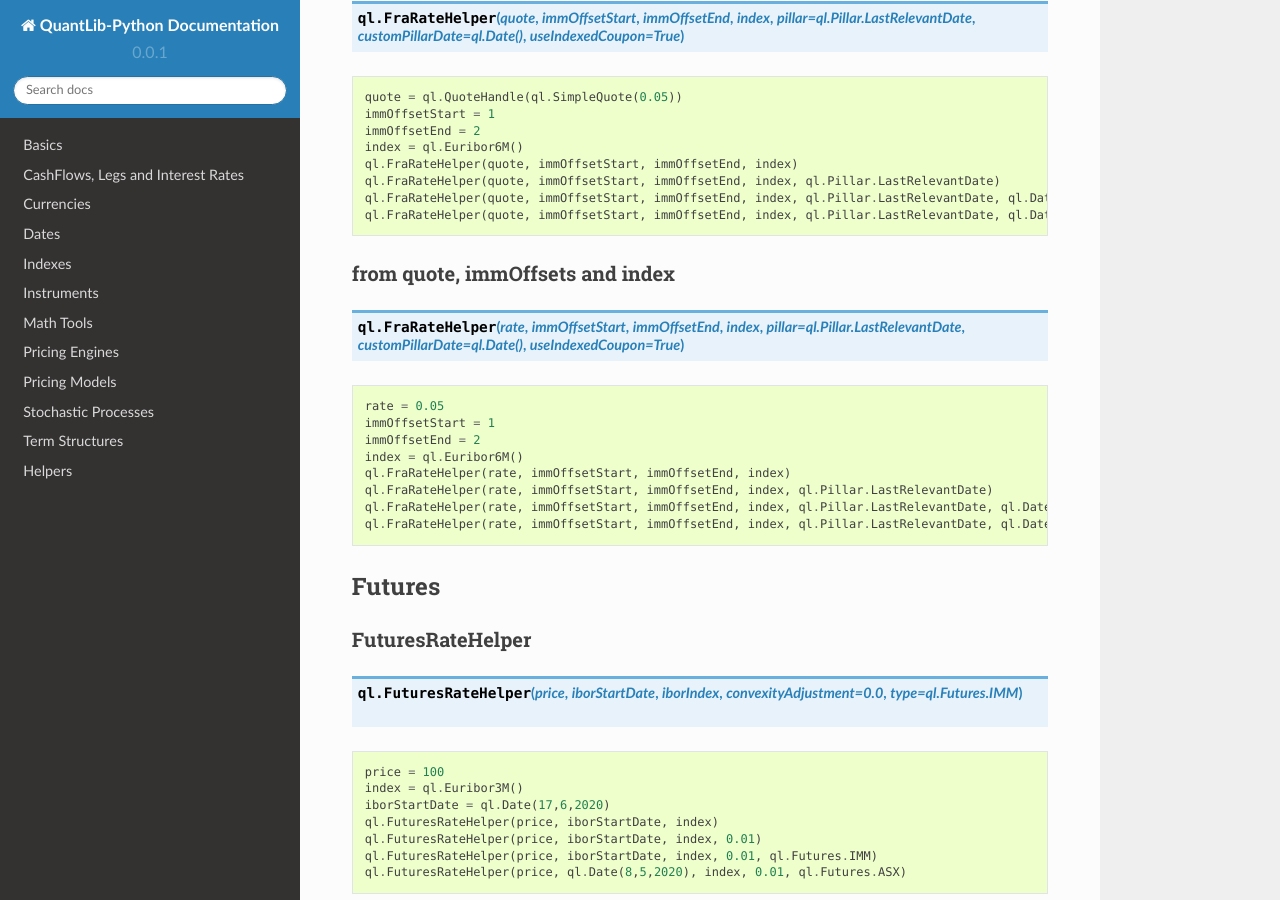
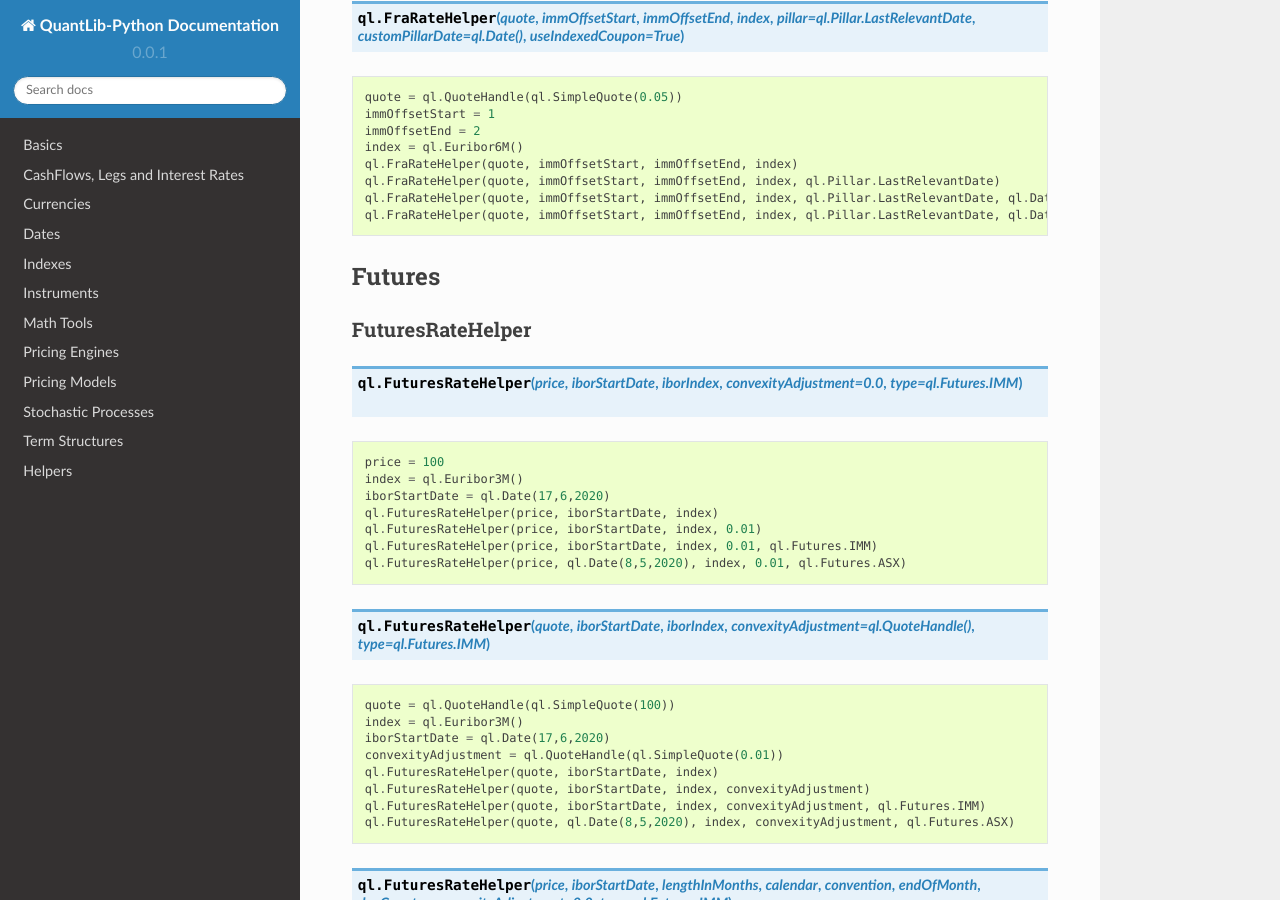
Before and after one commit to nhaga/QuantLib-Python-Docs, a Sphinx documentation site: the page built from docs/helpers/rates.rst, in a window 1280 px wide and 900 px high, scrolled down 2272 px. Built offline with Sphinx 7.4.7 and the Read the Docs theme 2.0.0, drawn with Linux system fonts in a browser that asks for light colours; formulas are drawn with MathJax 3.

Commit message:
removed duplicate from FraHelper

```diff
--- a/docs/helpers/rates.rst
+++ b/docs/helpers/rates.rst
@@ -136,22 +136,6 @@
   ql.FraRateHelper(quote, immOffsetStart, immOffsetEnd, index, ql.Pillar.LastRelevantDate, ql.Date())
   ql.FraRateHelper(quote, immOffsetStart, immOffsetEnd, index, ql.Pillar.LastRelevantDate, ql.Date(), True)
 
-from quote, immOffsets and index
---------------------------------
-
-
-.. function:: ql.FraRateHelper(rate, immOffsetStart, immOffsetEnd, index, pillar=ql.Pillar.LastRelevantDate, customPillarDate=ql.Date(), useIndexedCoupon=True)
-
-.. code-block:: python
-
-  rate = 0.05
-  immOffsetStart = 1
-  immOffsetEnd = 2
-  index = ql.Euribor6M()
-  ql.FraRateHelper(rate, immOffsetStart, immOffsetEnd, index)
-  ql.FraRateHelper(rate, immOffsetStart, immOffsetEnd, index, ql.Pillar.LastRelevantDate)
-  ql.FraRateHelper(rate, immOffsetStart, immOffsetEnd, index, ql.Pillar.LastRelevantDate, ql.Date())
-  ql.FraRateHelper(rate, immOffsetStart, immOffsetEnd, index, ql.Pillar.LastRelevantDate, ql.Date(), True)
 
 Futures
 *******
```
